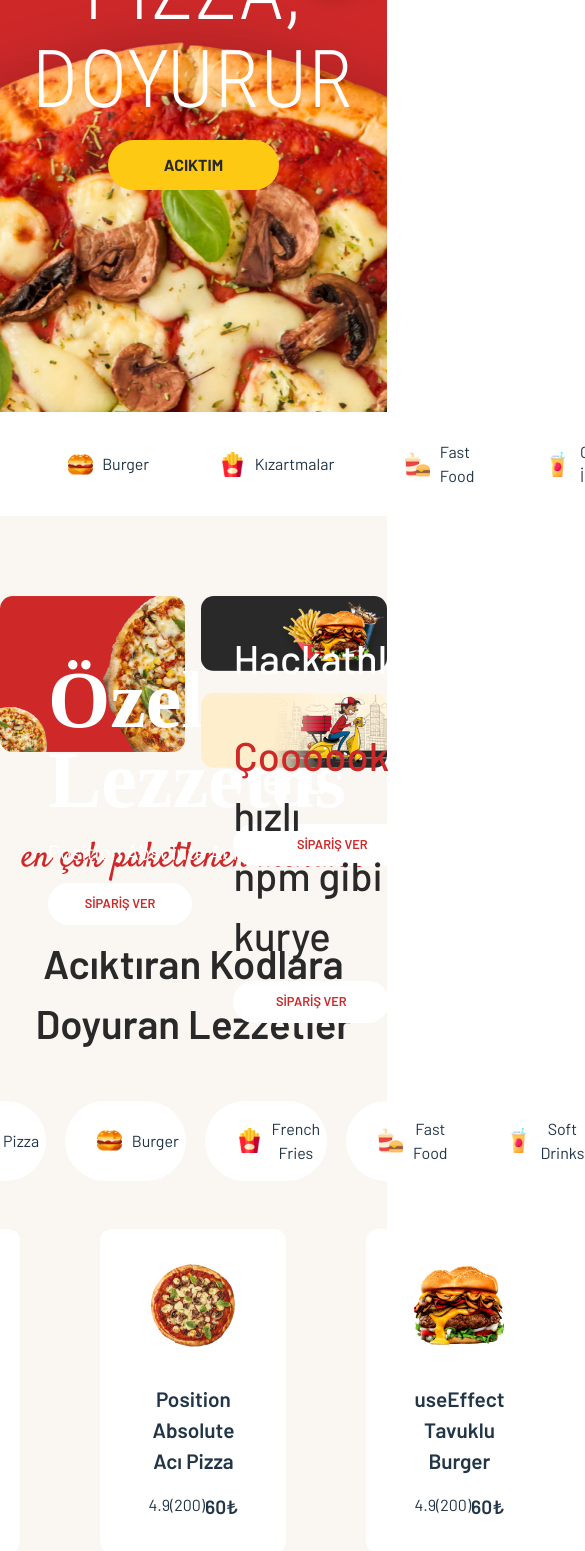
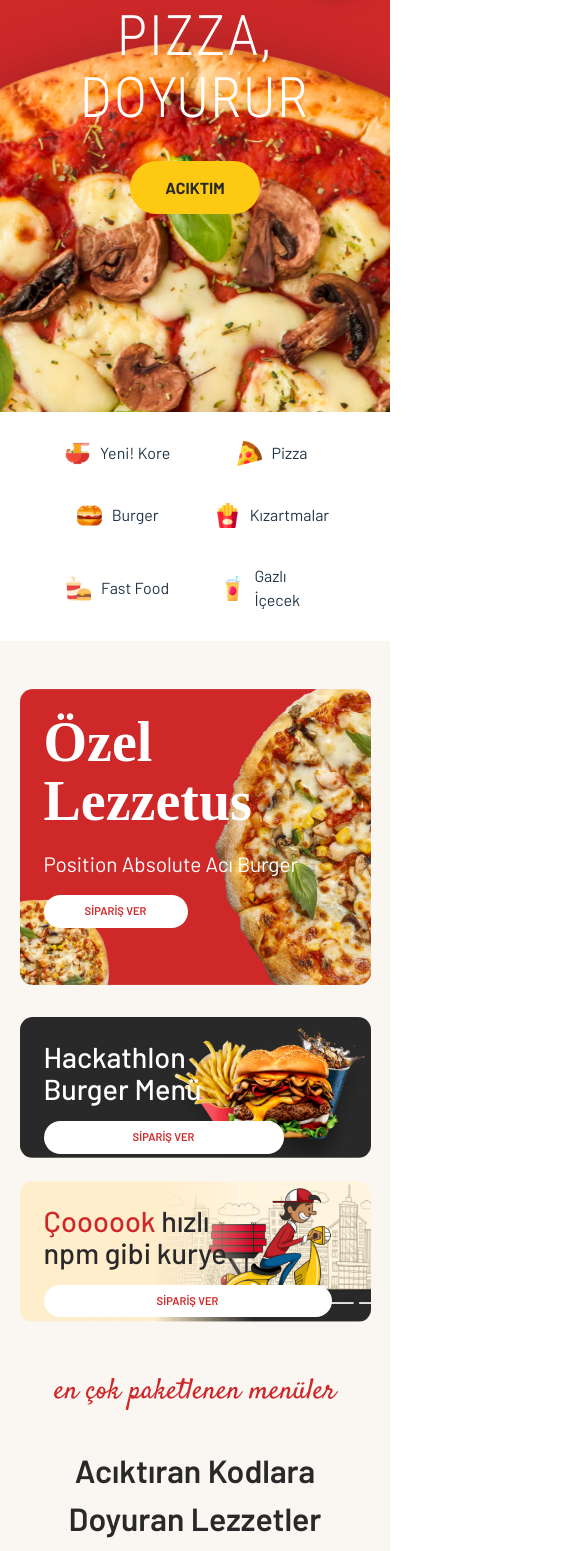
Before and after one commit to yigit-ozcan/fsweb-s8-challenge-pizza, a React (Vite) app: page / in a window 390 px wide. Shown: the part 432-1983 px from the top of the page, 585 px wide, since content can reach past the window. Built offline with nearby package versions, Linux system fonts and the light colour scheme; a web font is replaced by a local one.

Commit message:
home page responsive yazıldı

```diff
--- a/src/pages/Home.styles.js
+++ b/src/pages/Home.styles.js
@@ -9,7 +9,13 @@ export const HomeWrapper = styled.div`
   display: flex;
   flex-direction: column;
   align-items: center;
+
+  @media (max-width: 768px) {
+    width: 100%;
+    overflow-x: hidden;
+  }
 `;
+
 
 /* ===========================================
    HEADER SECTION (HERO)
@@ -33,7 +39,17 @@ export const HeroImage = styled.div`
   text-align: center;
 
   padding-top: 2rem;
+
+  @media (max-width: 768px) {
+    padding: 4rem 1.5rem;
+    justify-content: center;
+    align-items: center;
+    min-height: 100vh;
+    background-position: center;
+    background-size: cover;
+  }
 `;
+
 
 export const LogoText = styled.h1`
   color: white;
@@ -42,7 +58,14 @@ export const LogoText = styled.h1`
   margin-bottom: 2rem;
   font-family: 'Londrina Solid';
   font-weight: 400;
+
+  @media (max-width: 768px) {
+    font-size: 3rem;
+    margin-top: 0.2rem;
+    margin-bottom: 0.5rem;
+  }
 `;
+
 
 export const HeroSubText = styled.p`
   color: #FDC913;
@@ -50,7 +73,12 @@ export const HeroSubText = styled.p`
   font-family: 'Satisfy';
   font-weight: 400;
   padding-bottom: 1rem;
+
+  @media (max-width: 768px) {
+    display: none;
+  }
 `;
+
 
 export const HeroTitle = styled.h2`
   color: white;
@@ -59,7 +87,14 @@ export const HeroTitle = styled.h2`
   font-weight: 300;
   letter-spacing: 2px;
   line-height: 1.1;
+
+  @media (max-width: 768px) {
+    font-size: 3.5rem;
+    line-height: 1.1;
+    width: 20rem;
+  }
 `;
+
 
 export const HeroButton = styled.button`
   background-color: #FDC913;
@@ -76,7 +111,15 @@ export const HeroButton = styled.button`
     background-color: #af8c0b;
     cursor: pointer;
   }
+
+  @media (max-width: 768px) {
+    margin-top: 2rem;
+    padding: 0.9rem 2.2rem;
+    font-size: 1rem;
+    border-radius: 30px;
+  }
 `;
+
 
 /* ===========================================
    HEADER NAV ICON BAR
@@ -90,7 +133,14 @@ export const CategoryNav = styled.nav`
   justify-content: center;
   align-items: center;
   gap: 2rem;
+
+  @media (max-width: 768px) {
+    flex-wrap: wrap;
+    gap: 0.7rem;
+    padding: 1rem;
+  }
 `;
+
 
 export const CategoryItem = styled.span`
   display: inline-flex;
@@ -111,7 +161,14 @@ export const CategoryItem = styled.span`
     color: white;
     cursor: pointer;
   }
+
+  @media (max-width: 768px) {
+    width: 40%;
+    justify-content: center;
+    padding: 0.8rem 1.2rem;
+  }
 `;
+
 
 /* ===========================================
    MAIN CONTENT TOP (3 BANNERS)
@@ -123,13 +180,26 @@ export const MainContent = styled.main`
   display: flex;
   flex-direction: column;
   gap: 4rem;
+
+  @media (max-width: 768px) {
+    margin: 3rem auto;
+    gap: 3rem;
+  }
 `;
+
 
 export const BannerSection = styled.div`
   display: flex;
   justify-content: center;
   gap: 1rem;
+
+  @media (max-width: 768px) {
+    flex-direction: column;
+    gap: 2rem;
+    align-items: center;
+  }
 `;
+
 
 export const BannerLeft = styled.div`
   position: relative;
@@ -144,7 +214,17 @@ export const BannerLeft = styled.div`
     filter: brightness(0.92);
     cursor: pointer;
   }
+
+  @media (max-width: 768px) {
+    width: 90%;
+    margin: 0 auto;
+
+    img {
+      width: 100%;
+    }
+  }
 `;
+
 
 export const BannerLeftText = styled.div`
   position: absolute;
@@ -188,14 +268,36 @@ export const BannerLeftText = styled.div`
       cursor: pointer;
     }
   }
+
+  @media (max-width: 768px) {
+    top: 1.5rem;
+    left: 1.5rem;
+
+    h2 {
+      font-size: 3.5rem;
+      line-height: 3.7rem;
+    }
+
+    button {
+      padding: 0.5rem 0.5rem;
+      font-size: 0.7rem;
+    }
+  }
 `;
+
 
 /* RIGHT 2 BANNERS */
 export const BannerRight = styled.div`
   display: flex;
   flex-direction: column;
   gap: 1.4rem;
+
+  @media (max-width: 768px) {
+    width: 90%;
+    margin: 0 auto;
+  }
 `;
+
 
 export const BannerTopRight = styled.div`
   position: relative;
@@ -210,7 +312,14 @@ export const BannerTopRight = styled.div`
     filter: brightness(0.92);
     cursor: pointer;
   }
+
+  @media (max-width: 768px) {
+    img {
+      width: 100%;
+    }
+  }
 `;
+
 
 export const BannerTopRightText = styled.div`
   position: absolute;
@@ -245,7 +354,23 @@ export const BannerTopRightText = styled.div`
       cursor: pointer;
     }
   }
+
+  @media (max-width: 768px) {
+    top: 1.5rem;
+    left: 1.5rem;
+
+    h2 {
+      font-size: 1.8rem;
+      line-height: 2rem;
+    }
+
+    button {
+      padding: 0.5rem 0.5rem;
+      font-size: 0.7rem;
+    }
+  }
 `;
+
 
 export const BannerBottomRight = styled.div`
   position: relative;
@@ -260,7 +385,14 @@ export const BannerBottomRight = styled.div`
     filter: brightness(0.92);
     cursor: pointer;
   }
+
+  @media (max-width: 768px) {
+    img {
+      width: 100%;
+    }
+  }
 `;
+
 
 export const BannerBottomRightText = styled.div`
   position: absolute;
@@ -299,7 +431,23 @@ export const BannerBottomRightText = styled.div`
       cursor: pointer;
     }
   }
+
+  @media (max-width: 768px) {
+    top: 1.5rem;
+    left: 1.5rem;
+
+    h2 {
+      font-size: 1.8rem;
+      line-height: 2rem;
+    }
+
+    button {
+      padding: 0.5rem 0.5rem;
+      font-size: 0.7rem;
+    }
+  }
 `;
+
 
 /* ===========================================
    MAIN CONTENT BOTTOM
@@ -309,33 +457,71 @@ export const BottomSection = styled.div`
   display: flex;
   flex-direction: column;
   gap: 3rem;
+
+  @media (max-width: 768px) {
+    gap: 2rem;
+    padding: 0 1rem;
+  }
 `;
+
 
 export const BottomSubtitle = styled.p`
   font-family: 'Satisfy';
   color: #CE2829;
   font-size: 2.2rem;
+
+  @media (max-width: 768px) {
+    font-size: 1.8rem;
+  }
 `;
+
 
 export const BottomTitle = styled.h3`
   font-family: 'Barlow';
   font-size: 2.5rem;
   font-weight: 600;
   color: #292929;
+
+  @media (max-width: 768px) {
+    font-size: 2rem;
+    text-align: center;
+  }
 `;
+
 
 export const BottomCategoryNav = styled.nav`
   display: flex;
   gap: 1.2rem;
   justify-content: center;
   max-width: 1200px;
+
+  @media (max-width: 768px) {
+    flex-wrap: wrap;
+    justify-content: center;
+    gap: 1rem;
+
+    span {
+      width: 45%;
+      display: flex;
+      justify-content: center;
+      padding: 0.8rem 1rem;
+    }
+  }
 `;
+
 
 export const ProductGrid = styled.div`
   display: flex;
   gap: 5rem;
   justify-content: center;
+
+  @media (max-width: 768px) {
+    flex-direction: column;
+    align-items: center;
+    gap: 2rem;
+  }
 `;
+
 
 export const ProductCard = styled.article`
   display: flex;
@@ -363,7 +549,18 @@ export const ProductCard = styled.article`
     filter: brightness(0.92);
     cursor: pointer;
   }
+
+  @media (max-width: 768px) {
+    width: 90%;
+    margin: 0 auto;
+    text-align: center;
+
+    img {
+      width: 80%;
+    }
+  }
 `;
+
 
 export const ProductInfo = styled.div`
   margin-top: 1rem;
@@ -375,7 +572,12 @@ export const ProductInfo = styled.div`
     font-weight: 600;
     font-size: 1.2rem;
   }
+
+  @media (max-width: 768px) {
+    padding: 0 1rem;
+  }
 `;
+
 
 /* ============================================
    FOOTER
@@ -385,7 +587,12 @@ export const FooterWrapper = styled.footer`
   background-color: #292929;
   margin-top: 4rem;
   padding-top: 2rem;
+
+  @media (max-width: 768px) {
+    margin-top: 3rem;
+  }
 `;
+
 
 export const FooterTop = styled.div`
   display: flex;
@@ -393,6 +600,13 @@ export const FooterTop = styled.div`
   gap: 9rem;
   padding-bottom: 3rem;
   border-bottom: 2px solid rgb(75, 74, 74);
+
+  @media (max-width: 768px) {
+    flex-direction: column;
+    align-items: flex-start;
+    gap: 3rem;
+    padding: 2rem 3rem;
+  }
 `;
 
 export const FooterLeft = styled.div`
@@ -406,6 +620,12 @@ export const FooterLeft = styled.div`
 
   p {
     font-family: 'Barlow', sans-serif;
+  }
+
+  @media (max-width: 768px) {
+    img {
+      width: 10rem;
+    }
   }
 `;
 
@@ -423,7 +643,18 @@ export const FooterInfoRow = styled.div`
     font-size: 1.1rem;
     font-family: "Barlow";
   }
+
+  @media (max-width: 768px) {
+    img {
+      width: 2rem;
+    }
+
+    p {
+      font-size: 1rem;
+    }
+  }
 `;
+
 
 export const FooterMiddle = styled.div`
   display: flex;
@@ -445,7 +676,18 @@ export const FooterMiddle = styled.div`
       color: #c5c5c5;
     }
   }
+
+  @media (max-width: 768px) {
+    h3 {
+      font-size: 1.4rem;
+    }
+
+    p {
+      font-size: 1rem;
+    }
+  }
 `;
+
 
 export const FooterRight = styled.div`
   display: flex;
@@ -457,7 +699,14 @@ export const FooterRight = styled.div`
     font-size: 1.5rem;
     font-family: 'Barlow', sans-serif
   }
+
+  @media (max-width: 768px) {
+    h3 {
+      font-size: 1.4rem;
+    }
+  }
 `;
+
 
 export const FooterImages = styled.div`
   display: flex;
@@ -475,7 +724,15 @@ export const FooterImages = styled.div`
       object-fit: cover;
     }
   }
+
+  @media (max-width: 768px) {
+    .row img {
+      width: 70px;
+      height: 70px;
+    }
+  }
 `;
+
 
 export const FooterBottom = styled.div`
   max-width: 1200px;
@@ -495,4 +752,18 @@ export const FooterBottom = styled.div`
     margin-right: 3rem;
     font-size: 1.5rem;
   }
+
+  @media (max-width: 768px) {
+    justify-content: center;
+    gap: 7rem;
+    margin: 1rem auto;
+
+    p {
+      margin-left: 0;
+    }
+
+    i {
+      margin-right: 0;
+    }
+  }
 `;
```
